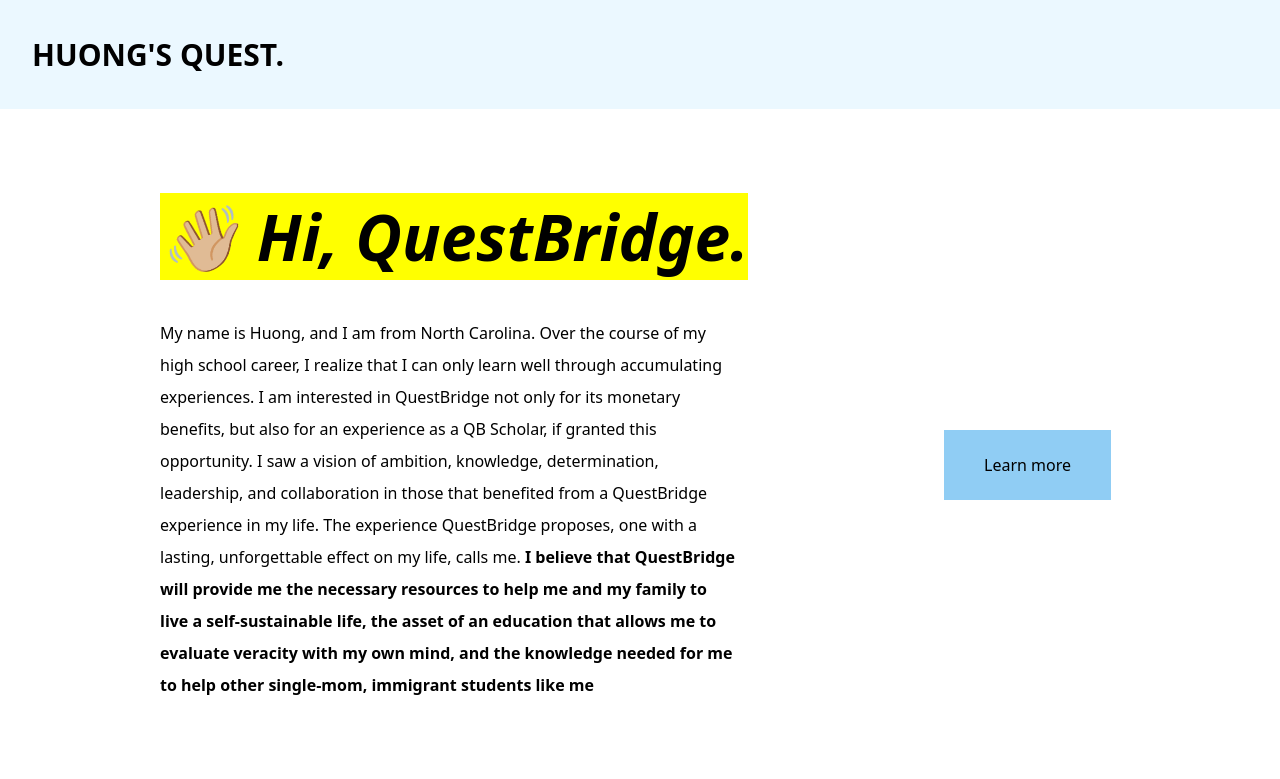
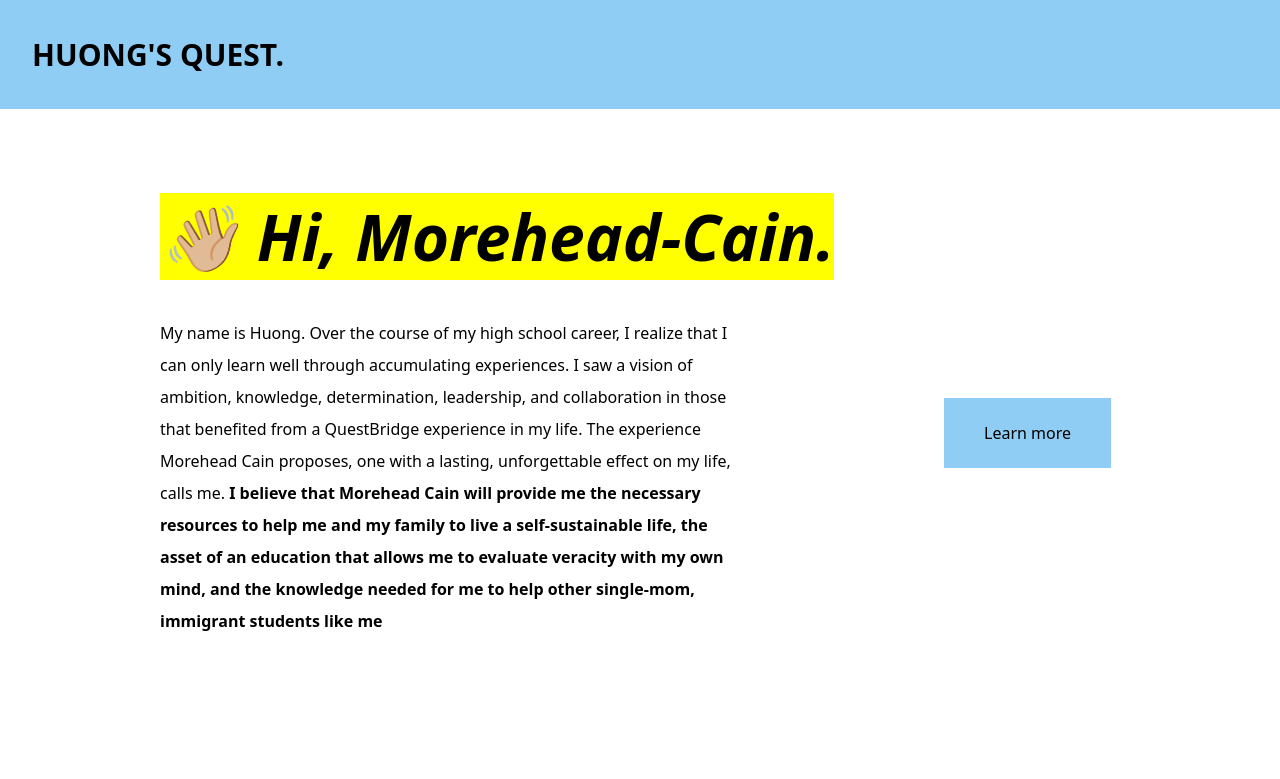
Before and after one commit to nguyen-huong/moreheadcain, a plain HTML site: page index.html in a window 1280 px wide. Shown: the top 779 px of the page. Drawn offline with nearby package versions, Linux system fonts and the light colour scheme.

Commit message:
Update index.html

```diff
--- a/index.html
+++ b/index.html
@@ -15,7 +15,7 @@
 	</head>
 	<body class="helvetica">
 
-		<header class="bg-blue-100">
+		<header class="bg-blue-300">
 
 			<div class="p-8 container mx-auto flex flex-wrap items-center justify-between">
 				<a href="/" class="mb-6 md:mb-0 w-full text-center md:text-left md:w-auto font-display font-black text-3xl text-black uppercase">Huong's Quest.</a>
@@ -25,8 +25,8 @@
 
 		<div id="#about" class="max-w-5xl mx-auto p-8 py-24 flex justify-start items-center">
 			<div class="flex-1">
-				<h1 class="font-display-italic font-extrabold text-5xl md:text-6xl italic leading-none mb-12"><mark>👋🏼 Hi, QuestBridge.</h1></mark>
-				<p class="leading-loose max-w-xl">My name is Huong, and I am from North Carolina. Over the course of my high school career, I realize that I can only learn well through accumulating experiences. I am interested in QuestBridge not only for its monetary benefits, but also for an experience as a QB Scholar, if granted this opportunity.  I saw a vision of ambition, knowledge, determination, leadership, and collaboration in those that benefited from a QuestBridge experience in my life. The experience QuestBridge proposes, one with a lasting, unforgettable effect on my life, calls me. <b>I believe that QuestBridge will provide me the necessary resources to help me and my family to live a self-sustainable life, the asset of an education that allows me to evaluate veracity with my own mind, and the knowledge needed for me to help other single-mom, immigrant students like me</b></p>
+				<h1 class="font-display-italic font-extrabold text-5xl md:text-6xl italic leading-none mb-12"><mark>👋🏼 Hi, Morehead-Cain.</h1></mark>
+				<p class="leading-loose max-w-xl">My name is Huong. Over the course of my high school career, I realize that I can only learn well through accumulating experiences. I saw a vision of ambition, knowledge, determination, leadership, and collaboration in those that benefited from a QuestBridge experience in my life. The experience Morehead Cain proposes, one with a lasting, unforgettable effect on my life, calls me. <b>I believe that Morehead Cain will provide me the necessary resources to help me and my family to live a self-sustainable life, the asset of an education that allows me to evaluate veracity with my own mind, and the knowledge needed for me to help other single-mom, immigrant students like me</b></p>
 
 <br>
 			</div>
@@ -110,7 +110,7 @@
 				<a href="https://paperbridges.github.io/" class="inline-block border-2 border-black py-3 px-8 uppercase font-display font-thin tracking-wide text-xs hover:bg-blue-300 hover:border-blue-300">Learn more</a>
 			</div>
 		</div>
-	<div class="bg-blue-100">
+	<div class="bg-blue-300">
 			<div class="max-w-5xl mx-auto p-8 py-24 flex flex-wrap justify-end items-center">
 				<div class="flex-1">
 					<h2 id="#about" class="font-display-italic text-5xl md:text-6xl leading-none mb-12">Other Than That...</h2>
```
